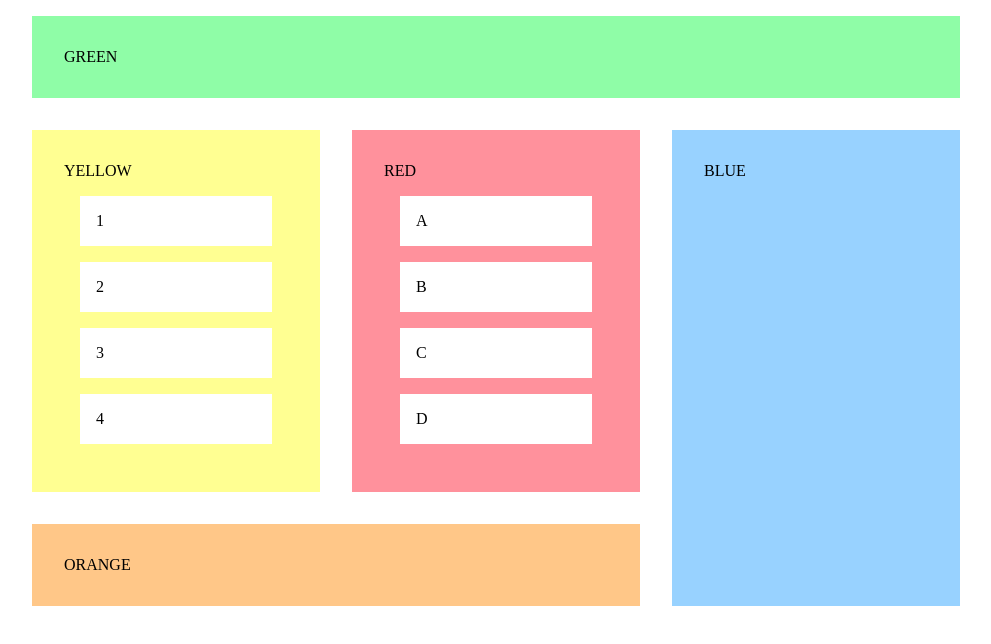
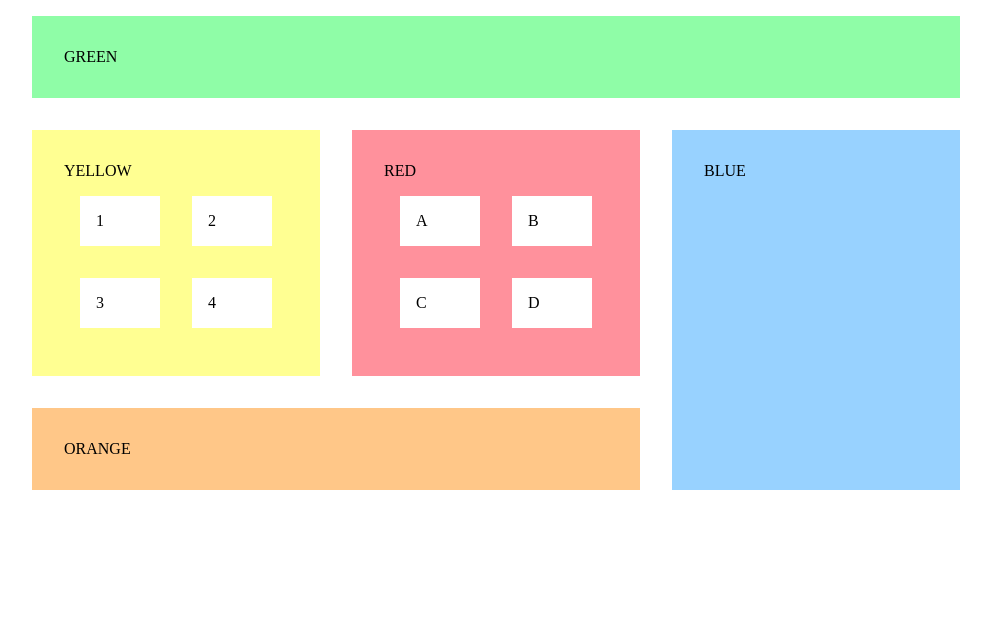
Before and after one commit to devnox89/css_exercist, a plain HTML site: page es-gridprop/index.html in a window 1280 px wide. Shown: the whole page, without its empty margins (144-1135 px from the left). Drawn offline with Linux system fonts and the light colour scheme.

Commit message:
fix gridprop

```diff
--- a/es-gridprop/start.css
+++ b/es-gridprop/start.css
@@ -7,7 +7,7 @@
 body{
     display: grid;
     grid-template-columns: repeat(3, 1fr);
-    grid-template-rows: auto;
+    grid-template-rows: 0.3fr 1fr 0.3fr;
     grid-template-areas:
     "green green green"
     "yellow red blue"
@@ -21,8 +21,18 @@ body{
 #yellow{
     grid-area: yellow;
 }
+#yellow ul {
+    display: grid;
+    grid-template-columns: 1fr 1fr;
+    grid-template-rows: 1fr 1fr;
+}
 #red{
     grid-area: red;
+}
+#red ul {
+    display: grid;
+    grid-template-columns: 1fr 1fr;
+    grid-template-rows: 1fr 1fr;
 }
 #blue{
     grid-area: blue;
```
